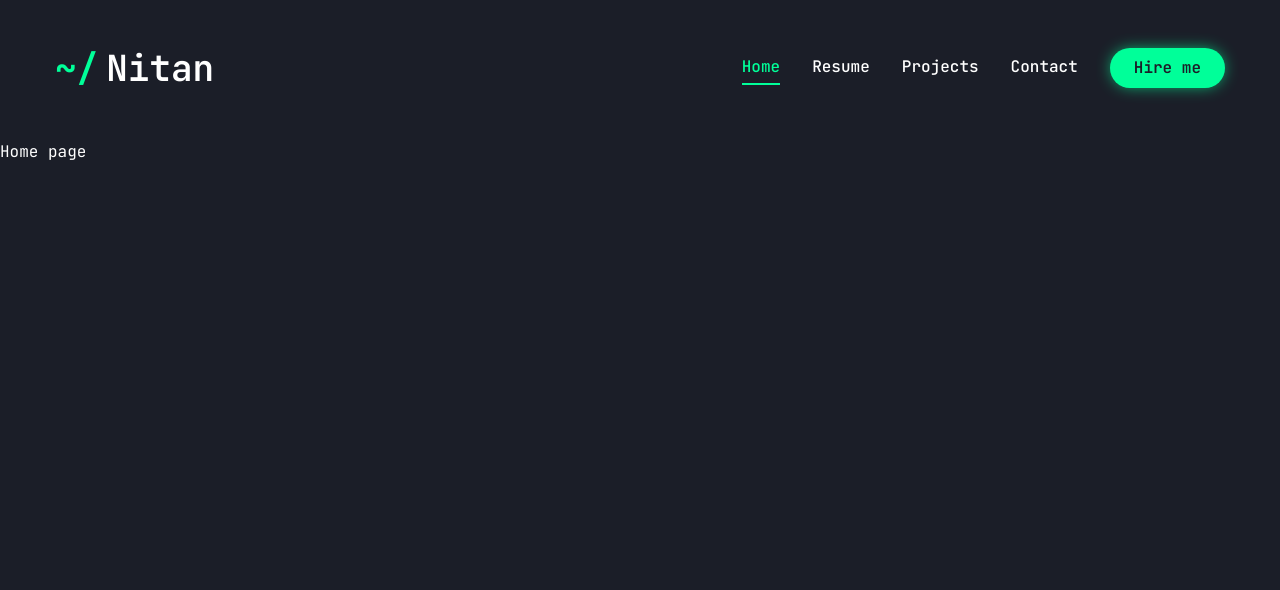
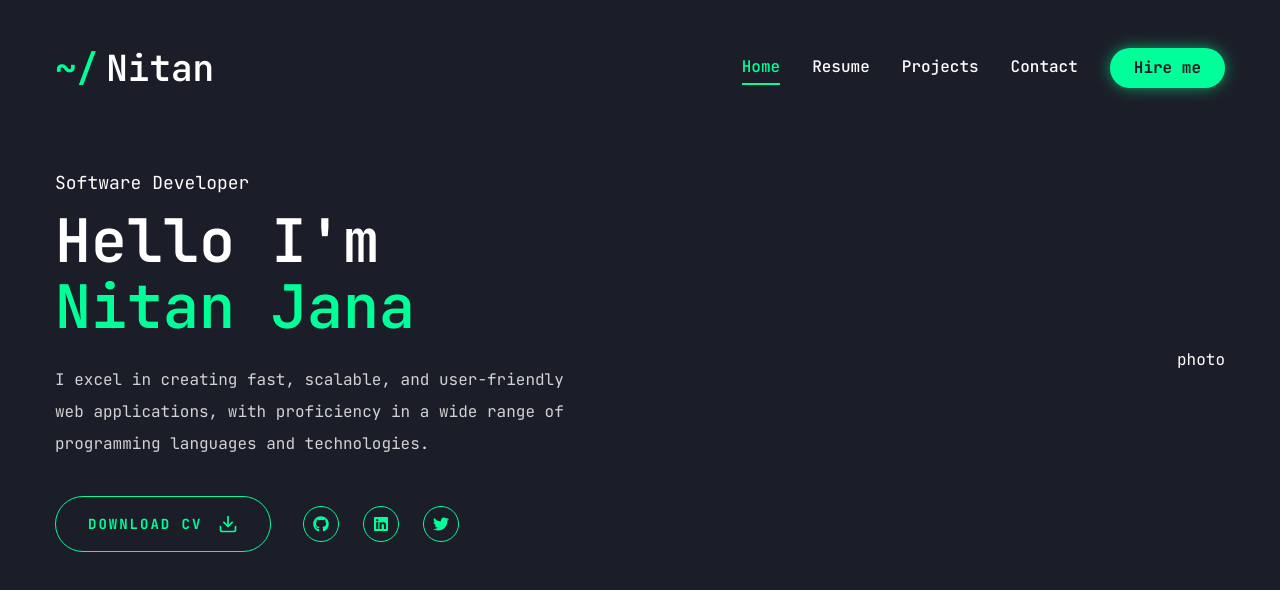
Before and after one commit to NitanJana/nitan-portfolio, a Next.js app: page / in a window 1280 px wide. Shown: the top 590 px of the page. Built offline with nearby package versions, Linux system fonts and the light colour scheme.

Commit message:
feat: add homepage description

```diff
--- a/src/app/globals.css
+++ b/src/app/globals.css
@@ -4,6 +4,18 @@
 
 @layer base {
   body {
-    @apply font-primary bg-primary text-white leading-loose;
+    @apply font-primary bg-primary text-white leading-loose selection:bg-rose-500;
+  }
+
+  .h1 {
+    @apply text-[48px] xl:text-[60px] leading-[1.1] font-semibold;
+  }
+
+  .h2 {
+    @apply text-[36px] xl:text-[48px] leading-[1.1] font-semibold;
+  }
+
+  .h3 {
+    @apply text-[20px] xl:text-[24px] leading-[1.1] font-semibold;
   }
 }
--- a/src/app/layout.tsx
+++ b/src/app/layout.tsx
@@ -25,7 +25,7 @@ export default function RootLayout({
     <html lang="en">
       <body className={jetbrainsMono.variable}>
         <Header />
-        {children}
+        <main>{children}</main>
       </body>
     </html>
   );
--- a/src/app/page.tsx
+++ b/src/app/page.tsx
@@ -1,3 +1,57 @@
+import Social from "@/components/Social";
+import { Button } from "@/components/ui/button";
+import Link from "next/link";
+import { FiDownload } from "react-icons/fi";
+
 export default function Home() {
-  return <main>Home page</main>;
+  return (
+    <section className="h-full">
+      <div className="container h-full">
+        <div className="flex flex-col xl:flex-row justify-between items-center xl:pt-8 xl:pb-24">
+          {/* description */}
+          <div className="text-center xl:text-left">
+            <span className="text-lg">Software Developer</span>
+            <h1 className="h1 mt-2 mb-6">
+              Hello I&apos;m <br />
+              <span className="text-accent">Nitan Jana</span>
+            </h1>
+            <p className="max-w-[520px] mb-9 text-white/80">
+              I excel in creating fast, scalable, and user-friendly web
+              applications, with proficiency in a wide range of programming
+              languages and technologies.
+            </p>
+
+            <div className="flex flex-col xl:flex-row items-center gap-8">
+              {/* cv button */}
+              <Link
+                href="/resume.pdf"
+                target="_blank"
+                rel="noopener noreferrer"
+                tabIndex={-1}
+              >
+                <Button
+                  variant="outline"
+                  size="lg"
+                  className="uppercase flex items-center gap-4 transition duration-500 ease-in-out"
+                >
+                  <span>Download CV</span>
+                  <FiDownload className="text-xl" />
+                </Button>
+              </Link>
+
+              {/* social links */}
+              <div className="mb-8 xl:mb-0 ">
+                <Social
+                  containerStyles="flex gap-6"
+                  iconStyles="h-9 w-9 text-accent border border-accent rounded-full flex justify-center items-center text-base focus:bg-accent focus:text-primary hover:bg-accent hover:text-primary transition duration-500 ease-in-out"
+                />
+              </div>
+            </div>
+          </div>
+          {/* image */}
+          <div>photo</div>
+        </div>
+      </div>
+    </section>
+  );
 }
--- /dev/null
+++ b/src/components/Social.tsx
@@ -0,0 +1,28 @@
+import Link from "next/link";
+import { FaGithub, FaTwitter, FaLinkedin } from "react-icons/fa";
+
+const socialItems = [
+  { icon: <FaGithub />, href: "https://github.com/NitanJana" },
+  { icon: <FaLinkedin />, href: "https://www.linkedin.com/in/nitan-jana/" },
+  { icon: <FaTwitter />, href: "https://x.com/Nitan_Official" },
+];
+
+const Social = ({ containerStyles = "", iconStyles = "" }) => {
+  return (
+    <div className={containerStyles}>
+      {socialItems.map((item) => (
+        <Link
+          key={item.href}
+          href={item.href}
+          target="_blank"
+          rel="noopener noreferrer"
+          className={iconStyles}
+        >
+          {item.icon}
+        </Link>
+      ))}
+    </div>
+  );
+};
+
+export default Social;
--- a/src/components/ui/button.tsx
+++ b/src/components/ui/button.tsx
@@ -5,14 +5,15 @@ import { cva, type VariantProps } from "class-variance-authority";
 import { cn } from "@/lib/utils";
 
 const buttonVariants = cva(
-  "inline-flex items-center justify-center whitespace-nowrap rounded-full text-base font-semibold ring-offset-white transition-colors",
+  "inline-flex items-center justify-center whitespace-nowrap rounded-full text-base font-bold ring-offset-white",
   {
     variants: {
       variant: {
-        default: "bg-accent text-primary hover:bg-accent-hover",
+        default:
+          "bg-accent text-primary focus:bg-accent-hover hover:bg-accent-hover",
         primary: "bg-primary text-white",
         outline:
-          "bg-transparent text-accent border border-accent hover:bg-accent hover:text-primary",
+          "bg-transparent text-accent border border-accent focus:bg-accent focus:text-primary hover:bg-accent hover:text-primary",
 
         // default:
         //   "bg-slate-900 text-slate-50 shadow hover:bg-slate-900/90 dark:bg-slate-50 dark:text-slate-900 dark:hover:bg-slate-50/90",
```
Also changed, not shown: 1 other file (tests, documents, lock files or other folders).
